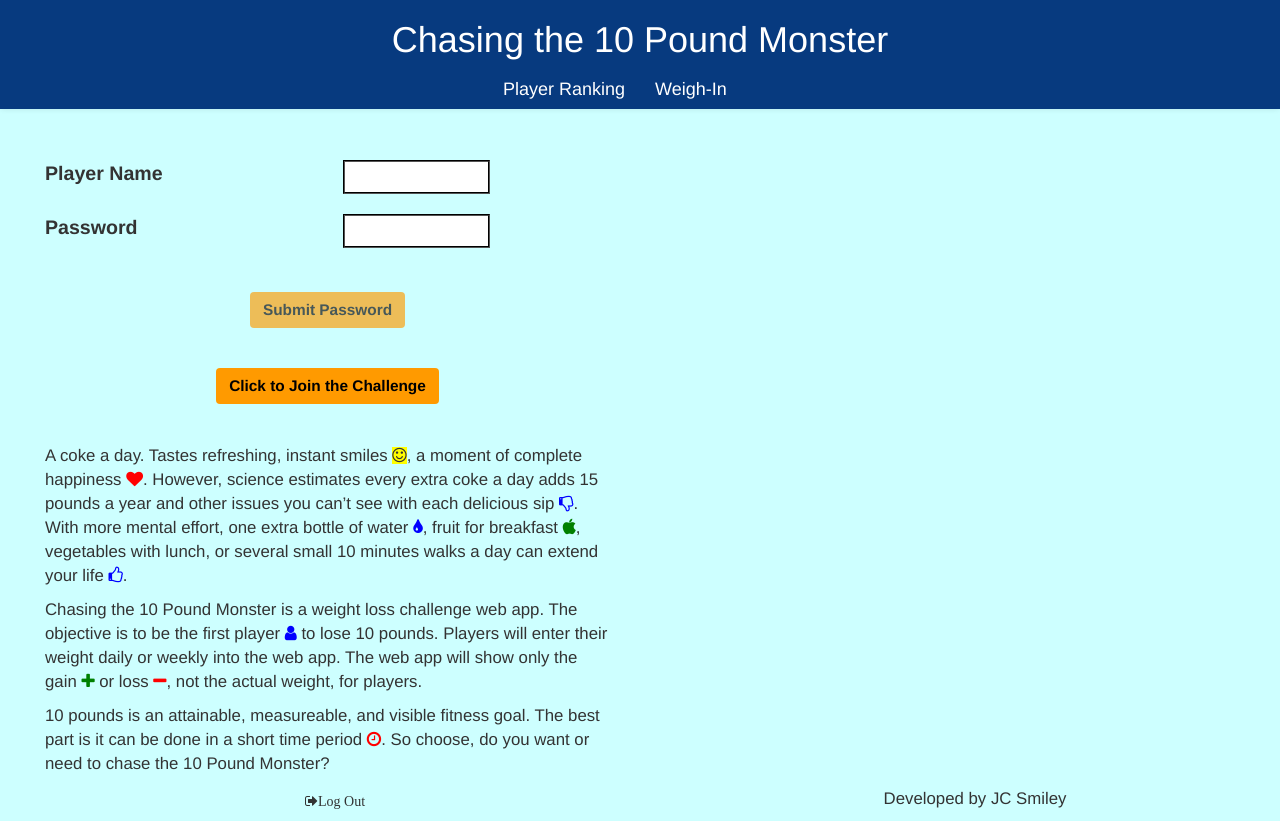
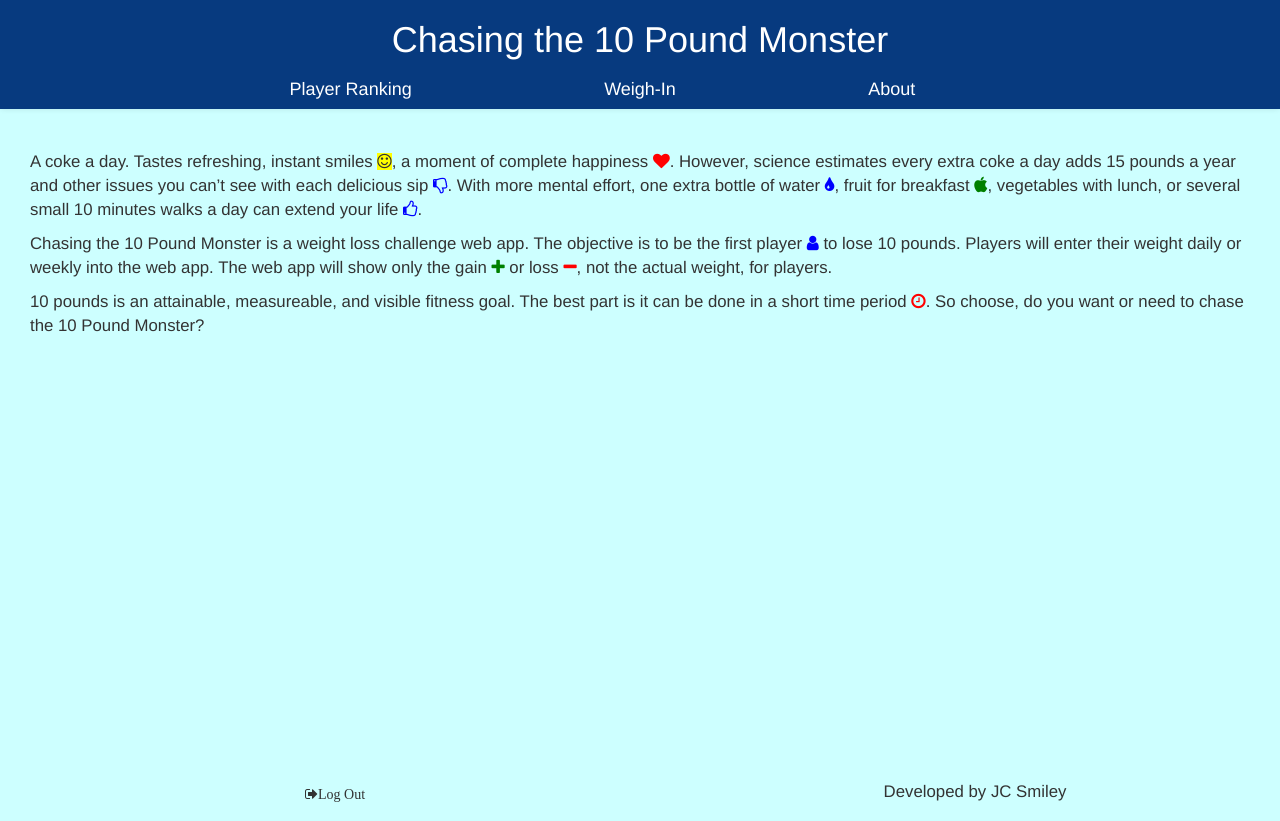
Before and after one commit to jcsmileyjr/10MON-Heroku, a website: page Monster/index.html at #!/about in a window 1280 px wide. Drawn offline with nearby package versions, Linux system fonts and the light colour scheme; some packages are replaced by stand-ins of ours.

Commit message:
About page, login controls, updated login page
- Add about page and substituted random messages on the login page
- Add some page controls to stop users from seeing weigh-in and stats
page before loging in.

```diff
--- a/Monster/app.js
+++ b/Monster/app.js
@@ -54,8 +54,18 @@ app.config(['$stateProvider', '$urlRouterProvider',function($stateProvider, $url
 
         })
 
+        //The about state redirects the user to the about.html template via the /about url.
+
+        .state('about', {
+
+            url:'/about',
+
+            templateUrl: 'views/about.html'
+
+        })
+
 }]);
-/*
+
 	app.run(function($transitions, Cred) {
 
 		  $transitions.onStart({ to: 'weighIn'}, function(trans) {
@@ -87,4 +97,3 @@ app.config(['$stateProvider', '$urlRouterProvider',function($stateProvider, $url
 		    }
 		});
 	})
-    */
--- a/Monster/index.html
+++ b/Monster/index.html
@@ -52,14 +52,16 @@
                 <h1 class="text-center appTitle" ng-click="home()">Chasing the 10 Pound Monster</h1>
             </div>
             <!--Nav link to Player Ranking Page -->
-            <div class="col-xs-6 col-sm-6 col-md-6 col-lg-6 navLinkTextRight">
-                <!--<a href="#" class="btn btn-link" role="button" ng-click="navigation('rankingPage')"><h4 class="navTitle">Player Ranking</h4></a>-->
+            <div class="col-xs-4 col-sm-4 col-md-4 col-lg-4 navLinkTextRight">
 				<a ui-sref="ranking"><h4 class="navTitle">Player Ranking</h4></a>
             </div>
             <!--Nav Link to Weigh-In Page -->
-            <div class="col-xs-6 col-sm-6 col-md-6 col-lg-6 leftAlign">
-                <!--<a href="#" class="btn btn-link" role="button" ng-click="navigation('weighInPage'); getRandomQuote()"><h4 class="navTitle">Weigh-In</h4></a>-->
-				<a ui-sref="weighIn"><h4 class="navTitle">Weigh-In</h4></a>
+            <div class="col-xs-4 col-sm-4 col-md-4 col-lg-4 leftAlign">
+				<a ui-sref="weighIn"><h4 class="navTitle text-center">Weigh-In</h4></a>
+            </div>
+            <!--Nav Link to Weigh-In Page -->
+            <div class="col-xs-4 col-sm-4 col-md-4 col-lg-4 leftAlign">
+				<a ui-sref="about"><h4 class="navTitle">About</h4></a>
             </div>
         </div>
     </div>
--- a/Monster/logIn.controller.js
+++ b/Monster/logIn.controller.js
@@ -1,4 +1,4 @@
-app.controller('logInController', function($scope, $state, Cred, SetView, NewUser, NewArray, CurrentWeightLoss){
+app.controller('logInController', function($scope, $state, Cred, SetView, NewUser, NewArray, CurrentWeightLoss, RandomQuote){
 
         //callback function used in the logIn function below. If the data sent from the server is successfully received, this function use it to update the newArray array and switch to the weighIn page. If the data is not received, then the user remain on the login page and received fail messages.
         $scope.returnData = function(x){
@@ -43,4 +43,8 @@ app.controller('logInController', function($scope, $state, Cred, SetView, NewUse
 	        Cred.logInfo(userName, pwd, $scope.returnData);
 
 		}/*end of for logIn Function*/
+
+		/*sets the random quote variable on the weighIn page from the RandomQuote service*/
+    	$scope.randomQuote = RandomQuote.getQuote();
+
 });
--- /dev/null
+++ b/Monster/views/about.html
@@ -0,0 +1,11 @@
+                <div class="col-xs-12 col-sm-12 col-md-12 col-lg-12"><br><br>
+                    <p>
+                        A coke a day. Tastes refreshing, instant smiles <i class="fa fa-smile-o" aria-hidden="true" style="background-color:yellow"></i>, a moment of complete happiness <i class="fa fa-heart" aria-hidden="true" style="color:red"></i>. However, science estimates every extra coke a day adds 15 pounds a year and other issues you can’t see with each delicious sip <i class="fa fa-thumbs-o-down" aria-hidden="true" style="color:blue"></i>. With more mental effort, one extra bottle of water <i class="fa fa-tint" aria-hidden="true" style="color:blue"></i>, fruit for breakfast <i class="fa fa-apple" aria-hidden="true" style="color:green"></i>, vegetables with lunch, or several small 10 minutes walks a day can extend your life <i class="fa fa-thumbs-o-up" aria-hidden="true" style="color:blue"></i>.
+                    </p>
+                    <p>
+                        Chasing the 10 Pound Monster is a weight loss challenge web app. The objective is to be the first player <i class="fa fa-user" aria-hidden="true" style="color:blue"></i> to lose 10 pounds. Players will enter their weight daily or weekly into the web app. The web app will show only the gain <i class="fa fa-plus" aria-hidden="true" style="color:green"></i> or loss <i class="fa fa-minus" aria-hidden="true" style="color:red"></i>, not the actual weight, for players.
+                    </p>
+                    <p>
+                        10 pounds is an attainable, measureable, and visible fitness goal. The best part is it can be done in a short time period <i class="fa fa-clock-o" aria-hidden="true" style="color:red"></i>. So choose, do you want or need to chase the 10 Pound Monster?
+                    </p>
+                </div>
--- a/Monster/views/logIn.html
+++ b/Monster/views/logIn.html
@@ -1,4 +1,4 @@
-<div  class= "col-xs-12 col-sm-12 col-md-6 col-lg-6">
+<div  class= "col-xs-12 col-sm-12 col-md-12 col-lg-12">
                 <form name="logInform" novalidate>
                     <!--Login Name input area -->
                     <!--The message variable states log-in failure -->
@@ -30,24 +30,14 @@
                     </div>
 
                 </form>
-
-                    <!--Button Link to New Player Set-up Page -->
-                    <div class="col-xs-12 col-sm-12 col-md-12 col-lg-12 centerAlign">
+	            <!--Creates a big column at the bottom of the weighIn page that is seperate, similar to overall app, into three smaller columns. The middle column contain the action. Its bigger on mobile, 12 size, while size 6 on desktop with two size 3 side columns.  -->
+            <div class="col-xs-12 col-sm-12 col-md-12 col-lg-12">
+                <div class="hidden-xs col-sm-2 col-md-2 col-lg-2"></div>
+                <div class="col-xs-12 col-sm-8 col-md-8 col-lg-8">
                         <br><br>
-                        <button type="submit" name="submitJoinChallenge" class="btn btn-md  submitResetButtons" ng-click="joinChallenge('setUpPage')">Click to Join the Challenge</button>
-                    </div>
-
-
-                <div class="col-xs-12 col-sm-12 col-md-12 col-lg-12"><br><br>
-                    <p>
-                        A coke a day. Tastes refreshing, instant smiles <i class="fa fa-smile-o" aria-hidden="true" style="background-color:yellow"></i>, a moment of complete happiness <i class="fa fa-heart" aria-hidden="true" style="color:red"></i>. However, science estimates every extra coke a day adds 15 pounds a year and other issues you can’t see with each delicious sip <i class="fa fa-thumbs-o-down" aria-hidden="true" style="color:blue"></i>. With more mental effort, one extra bottle of water <i class="fa fa-tint" aria-hidden="true" style="color:blue"></i>, fruit for breakfast <i class="fa fa-apple" aria-hidden="true" style="color:green"></i>, vegetables with lunch, or several small 10 minutes walks a day can extend your life <i class="fa fa-thumbs-o-up" aria-hidden="true" style="color:blue"></i>.
-                    </p>
-                    <p>
-                        Chasing the 10 Pound Monster is a weight loss challenge web app. The objective is to be the first player <i class="fa fa-user" aria-hidden="true" style="color:blue"></i> to lose 10 pounds. Players will enter their weight daily or weekly into the web app. The web app will show only the gain <i class="fa fa-plus" aria-hidden="true" style="color:green"></i> or loss <i class="fa fa-minus" aria-hidden="true" style="color:red"></i>, not the actual weight, for players.
-                    </p>
-                    <p>
-                        10 pounds is an attainable, measureable, and visible fitness goal. The best part is it can be done in a short time period <i class="fa fa-clock-o" aria-hidden="true" style="color:red"></i>. So choose, do you want or need to chase the 10 Pound Monster?
-                    </p>
+                        <h4 class="">Random Inspirational Quote of the Day</h4>
+                        <p class="">{{randomQuote}}</p>
                 </div>
-
+                <div class="hidden-xs col-sm-2 col-md-2 col-lg-2"></div>
+            </div>
             </div><!--end of Log-in Page-->
```
